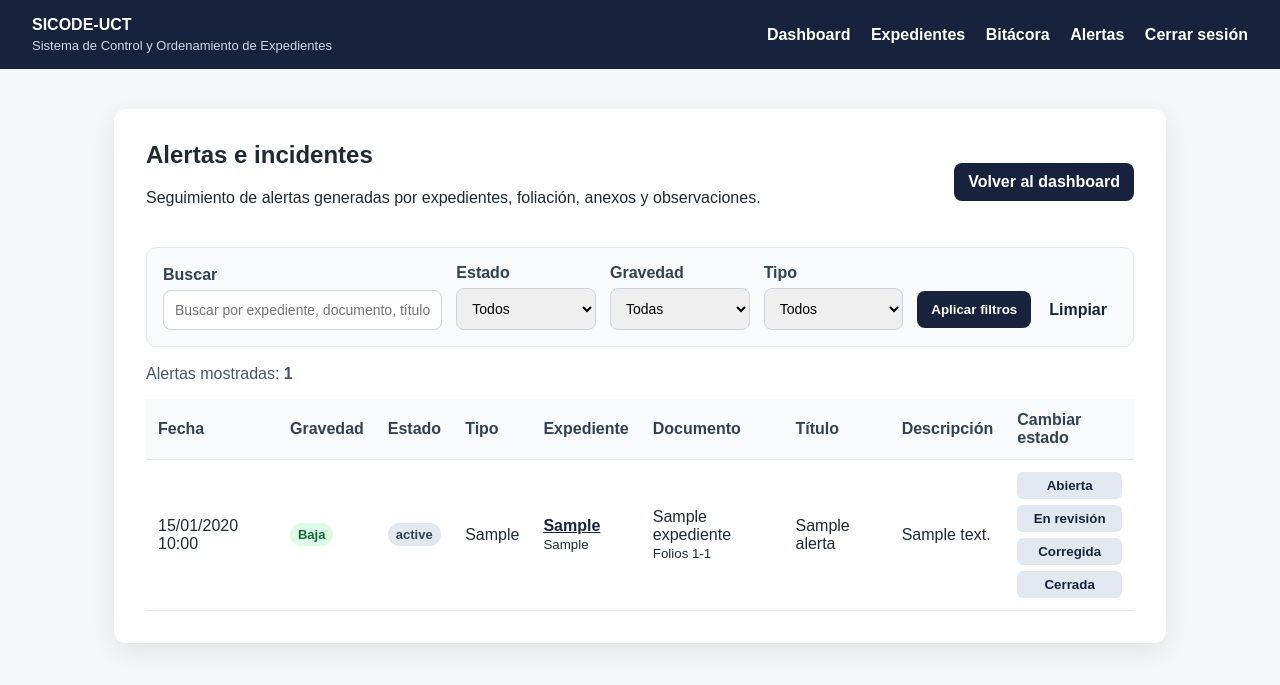
After one commit to RGDeveloper-UCT/SICODE-UCT, a Flask app: page /alertas in a window 1280 px wide. The commit adds this page. Shown: the top 685 px of the page. Run offline with Flask 3, Linux system fonts and the light colour scheme; a user stored in the database is signed in; tables that the repository leaves empty hold one stand-in row (values such as "Sample post").

Commit message:
Crear modulo de alertas automaticas

```diff
--- a/app/__init__.py
+++ b/app/__init__.py
@@ -21,18 +21,19 @@ def create_app():
     login_manager.login_message = "Debe iniciar sesión para acceder al sistema."
     login_manager.login_message_category = "warning"
 
-    from app.models import Usuario, Expediente, UbicacionFisica, Bitacora, DocumentoExpediente
+    from app.models import Usuario, Expediente, UbicacionFisica, Bitacora, DocumentoExpediente, Alerta
 
     @login_manager.user_loader
     def load_user(usuario_id):
         return Usuario.query.get(int(usuario_id))
 
-    from app.routes import auth_bp, dashboard_bp, expedientes_bp, bitacora_bp, indice_documental_bp
+    from app.routes import auth_bp, dashboard_bp, expedientes_bp, bitacora_bp, indice_documental_bp, alertas_bp
     app.register_blueprint(auth_bp)
     app.register_blueprint(dashboard_bp)
     app.register_blueprint(expedientes_bp)
     app.register_blueprint(bitacora_bp)
     app.register_blueprint(indice_documental_bp)
+    app.register_blueprint(alertas_bp)
 
     @app.route("/")
     def inicio():
--- a/app/models/__init__.py
+++ b/app/models/__init__.py
@@ -3,3 +3,4 @@ from app.models.expediente import Expediente
 from app.models.ubicacion import UbicacionFisica
 from app.models.bitacora import Bitacora
 from app.models.documento_expediente import DocumentoExpediente
+from app.models.alerta import Alerta
--- a/app/routes/__init__.py
+++ b/app/routes/__init__.py
@@ -3,3 +3,4 @@ from app.routes.dashboard import dashboard_bp
 from app.routes.expedientes import expedientes_bp
 from app.routes.bitacora import bitacora_bp
 from app.routes.indice_documental import indice_documental_bp
+from app.routes.alertas import alertas_bp
--- /dev/null
+++ b/app/routes/alertas.py
@@ -0,0 +1,108 @@
+from datetime import datetime
+
+from flask import Blueprint, render_template, request, redirect, url_for, flash
+from flask_login import login_required, current_user
+from sqlalchemy import or_
+
+from app import db
+from app.models.alerta import Alerta
+from app.models.expediente import Expediente
+from app.models.documento_expediente import DocumentoExpediente
+from app.services.bitacora_service import registrar_bitacora
+
+alertas_bp = Blueprint("alertas", __name__)
+
+@alertas_bp.route("/alertas")
+@login_required
+def listado():
+    busqueda = request.args.get("q", "").strip()
+    filtro_estado = request.args.get("estado", "").strip()
+    filtro_gravedad = request.args.get("gravedad", "").strip()
+    filtro_tipo = request.args.get("tipo", "").strip()
+
+    consulta = (
+        Alerta.query
+        .join(Expediente, Alerta.expediente_id == Expediente.id)
+        .outerjoin(DocumentoExpediente, Alerta.documento_id == DocumentoExpediente.id)
+    )
+
+    if busqueda:
+        filtro = f"%{busqueda}%"
+        consulta = consulta.filter(
+            or_(
+                Alerta.titulo.ilike(filtro),
+                Alerta.descripcion.ilike(filtro),
+                Alerta.tipo_alerta.ilike(filtro),
+                Expediente.no_sp.ilike(filtro),
+                Expediente.codigo_interno.ilike(filtro),
+                DocumentoExpediente.nombre_documento.ilike(filtro),
+            )
+        )
+
+    if filtro_estado:
+        consulta = consulta.filter(Alerta.estado == filtro_estado)
+
+    if filtro_gravedad:
+        consulta = consulta.filter(Alerta.gravedad == filtro_gravedad)
+
+    if filtro_tipo:
+        consulta = consulta.filter(Alerta.tipo_alerta == filtro_tipo)
+
+    alertas = consulta.order_by(Alerta.creado_en.desc()).limit(150).all()
+
+    estados = ["Abierta", "En revisión", "Corregida", "Cerrada"]
+    gravedades = ["Alta", "Media", "Baja"]
+
+    tipos = [
+        tipo[0]
+        for tipo in Alerta.query.with_entities(Alerta.tipo_alerta)
+        .distinct()
+        .order_by(Alerta.tipo_alerta.asc())
+        .all()
+    ]
+
+    return render_template(
+        "alertas/listado.html",
+        alertas=alertas,
+        busqueda=busqueda,
+        filtro_estado=filtro_estado,
+        filtro_gravedad=filtro_gravedad,
+        filtro_tipo=filtro_tipo,
+        estados=estados,
+        gravedades=gravedades,
+        tipos=tipos,
+    )
+
+@alertas_bp.route("/alertas/<int:alerta_id>/estado/<nuevo_estado>", methods=["POST"])
+@login_required
+def cambiar_estado(alerta_id, nuevo_estado):
+    alerta = Alerta.query.get_or_404(alerta_id)
+
+    estados_permitidos = ["Abierta", "En revisión", "Corregida", "Cerrada"]
+
+    if nuevo_estado not in estados_permitidos:
+        flash("Estado de alerta no permitido.", "danger")
+        return redirect(url_for("alertas.listado"))
+
+    estado_anterior = alerta.estado
+    alerta.estado = nuevo_estado
+
+    if nuevo_estado == "Cerrada":
+        alerta.cerrado_en = datetime.utcnow()
+        alerta.cerrada_por_id = current_user.id
+    else:
+        alerta.cerrado_en = None
+        alerta.cerrada_por_id = None
+
+    db.session.commit()
+
+    registrar_bitacora(
+        accion="CAMBIAR_ESTADO_ALERTA",
+        modulo="Alertas",
+        descripcion=f"Se cambió la alerta '{alerta.titulo}' de '{estado_anterior}' a '{nuevo_estado}'.",
+        usuario_id=current_user.id,
+        expediente_id=alerta.expediente_id,
+    )
+
+    flash("Estado de alerta actualizado correctamente.", "success")
+    return redirect(url_for("alertas.listado"))
--- a/app/static/css/estilos.css
+++ b/app/static/css/estilos.css
@@ -480,3 +480,25 @@ td a {
     background: #e2e8f0;
     color: #334155;
 }
+
+.badge-advertencia {
+    background: #fef3c7;
+    color: #92400e;
+}
+
+.acciones-alerta {
+    display: flex;
+    flex-direction: column;
+    gap: 6px;
+}
+
+.boton-mini {
+    padding: 6px 8px;
+    border-radius: 6px;
+    border: none;
+    background: #e2e8f0;
+    color: #17233c;
+    font-weight: bold;
+    cursor: pointer;
+    width: 100%;
+}
--- /dev/null
+++ b/app/templates/alertas/listado.html
@@ -0,0 +1,130 @@
+{% extends "base.html" %}
+
+{% block title %}Alertas — SICODE-UCT{% endblock %}
+
+{% block content %}
+<section class="panel">
+    <div class="encabezado-modulo">
+        <div>
+            <h1>Alertas e incidentes</h1>
+            <p>Seguimiento de alertas generadas por expedientes, foliación, anexos y observaciones.</p>
+        </div>
+
+        <a class="boton-secundario" href="{{ url_for('dashboard.inicio') }}">Volver al dashboard</a>
+    </div>
+
+    <form method="GET" class="filtros-expedientes">
+        <div class="campo-filtro campo-filtro-grande">
+            <label>Buscar</label>
+            <input type="text" name="q" value="{{ busqueda }}" placeholder="Buscar por expediente, documento, título o descripción">
+        </div>
+
+        <div class="campo-filtro">
+            <label>Estado</label>
+            <select name="estado">
+                <option value="">Todos</option>
+                {% for estado in estados %}
+                    <option value="{{ estado }}" {% if filtro_estado == estado %}selected{% endif %}>{{ estado }}</option>
+                {% endfor %}
+            </select>
+        </div>
+
+        <div class="campo-filtro">
+            <label>Gravedad</label>
+            <select name="gravedad">
+                <option value="">Todas</option>
+                {% for gravedad in gravedades %}
+                    <option value="{{ gravedad }}" {% if filtro_gravedad == gravedad %}selected{% endif %}>{{ gravedad }}</option>
+                {% endfor %}
+            </select>
+        </div>
+
+        <div class="campo-filtro">
+            <label>Tipo</label>
+            <select name="tipo">
+                <option value="">Todos</option>
+                {% for tipo in tipos %}
+                    <option value="{{ tipo }}" {% if filtro_tipo == tipo %}selected{% endif %}>{{ tipo }}</option>
+                {% endfor %}
+            </select>
+        </div>
+
+        <div class="acciones-filtro">
+            <button type="submit">Aplicar filtros</button>
+            <a href="{{ url_for('alertas.listado') }}">Limpiar</a>
+        </div>
+    </form>
+
+    <p class="contador-resultados">
+        Alertas mostradas: <strong>{{ alertas|length }}</strong>
+    </p>
+
+    <div class="tabla-contenedor">
+        <table>
+            <thead>
+                <tr>
+                    <th>Fecha</th>
+                    <th>Gravedad</th>
+                    <th>Estado</th>
+                    <th>Tipo</th>
+                    <th>Expediente</th>
+                    <th>Documento</th>
+                    <th>Título</th>
+                    <th>Descripción</th>
+                    <th>Cambiar estado</th>
+                </tr>
+            </thead>
+            <tbody>
+                {% for alerta in alertas %}
+                <tr>
+                    <td>{{ alerta.creado_en.strftime('%d/%m/%Y %H:%M') }}</td>
+                    <td>
+                        {% if alerta.gravedad == "Alta" %}
+                            <span class="badge badge-inactivo">Alta</span>
+                        {% elif alerta.gravedad == "Media" %}
+                            <span class="badge badge-advertencia">Media</span>
+                        {% else %}
+                            <span class="badge badge-activo">Baja</span>
+                        {% endif %}
+                    </td>
+                    <td><span class="badge badge-neutral">{{ alerta.estado }}</span></td>
+                    <td>{{ alerta.tipo_alerta }}</td>
+                    <td>
+                        <a href="{{ url_for('expedientes.detalle', expediente_id=alerta.expediente.id) }}">
+                            {{ alerta.expediente.no_sp }}
+                        </a>
+                        <br>
+                        <small>{{ alerta.expediente.codigo_interno }}</small>
+                    </td>
+                    <td>
+                        {% if alerta.documento %}
+                            {{ alerta.documento.nombre_documento }}<br>
+                            <small>Folios {{ alerta.documento.folio_inicio }}-{{ alerta.documento.folio_fin }}</small>
+                        {% else %}
+                            No aplica
+                        {% endif %}
+                    </td>
+                    <td>{{ alerta.titulo }}</td>
+                    <td>{{ alerta.descripcion or "Sin descripción" }}</td>
+                    <td>
+                        <div class="acciones-alerta">
+                            {% for estado in estados %}
+                                {% if alerta.estado != estado %}
+                                <form method="POST" action="{{ url_for('alertas.cambiar_estado', alerta_id=alerta.id, nuevo_estado=estado) }}" class="form-inline">
+                                    <button type="submit" class="boton-mini">{{ estado }}</button>
+                                </form>
+                                {% endif %}
+                            {% endfor %}
+                        </div>
+                    </td>
+                </tr>
+                {% else %}
+                <tr>
+                    <td colspan="9">No hay alertas registradas con los filtros seleccionados.</td>
+                </tr>
+                {% endfor %}
+            </tbody>
+        </table>
+    </div>
+</section>
+{% endblock %}
--- a/app/templates/base.html
+++ b/app/templates/base.html
@@ -17,6 +17,7 @@
             <a href="{{ url_for('dashboard.inicio') }}">Dashboard</a>
             <a href="{{ url_for('expedientes.listado') }}">Expedientes</a>
             <a href="{{ url_for('bitacora.listado') }}">Bitácora</a>
+            <a href="{{ url_for('alertas.listado') }}">Alertas</a>
             <a href="{{ url_for('auth.logout') }}">Cerrar sesión</a>
         </nav>
         {% endif %}
```
Also changed, not shown: app/models/alerta.py (added, +33 -0 lines), app/routes/expedientes.py (+21 -0 lines), app/routes/indice_documental.py (+17 -0 lines), app/services/alertas_service.py (added, +45 -0 lines), migrations/versions/b8c884c2084a_crear_modulo_de_alertas.py (added, +48 -0 lines).
